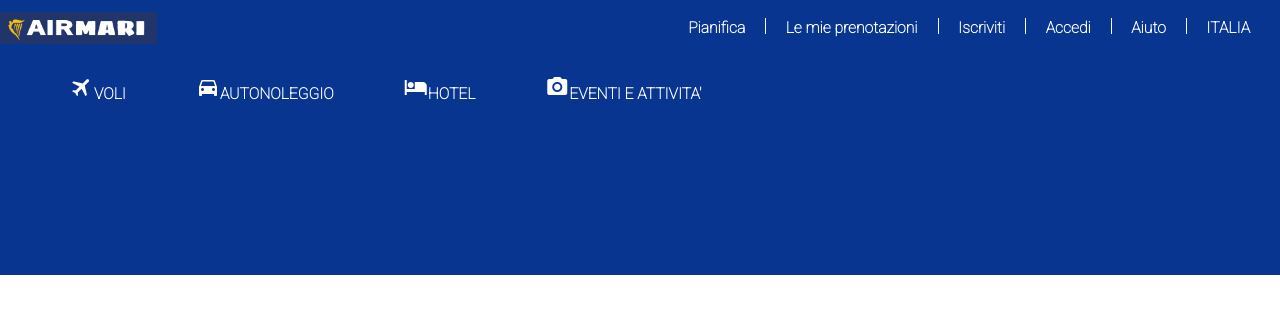
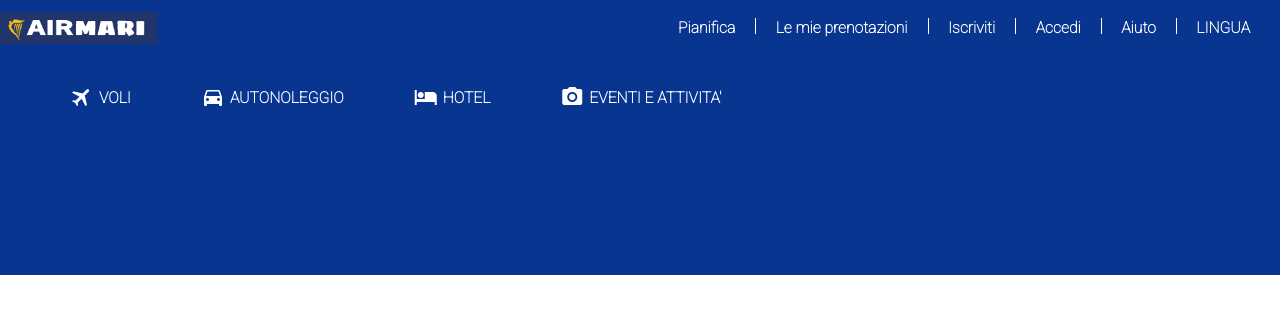
Before and after one commit to alemari-aesys/airmari, a React (Create React App) app: page / in a window 1280 px wide. Shown: the top 314 px of the page. Built offline with nearby package versions, Linux system fonts and the light colour scheme.

Commit message:
move folders

```diff
--- a/src/App.tsx
+++ b/src/App.tsx
@@ -1,5 +1,5 @@
 import React from "react";
-import Navbar from "./Navbar";
+import Navbar from "./components/Navbar";
 
 const App: React.FC = () => {
   return (
--- a/src/Navbar/Header/index.tsx
+++ b/src/components/Navbar/Header/index.tsx
@@ -1,6 +1,6 @@
 import React from 'react'
 import styled from "styled-components";
-import logo from "../../assets/logo.png";
+import logo from "../../../assets/logo.png";
 
 export default function Header() {
     const Header = styled.div`
@@ -67,7 +67,7 @@ export default function Header() {
             <Vl />
             <ListItem>Aiuto</ListItem>
             <Vl />
-            <ListItem>ITALIA</ListItem>
+            <ListItem>LINGUA</ListItem>
           </UnorderedList>
         </Nav>
       </Header>
--- a/src/Navbar/SearchWidget/index.tsx
+++ b/src/components/Navbar/SearchWidget/index.tsx
@@ -16,17 +16,23 @@ export default function SearchWidget() {
     const Option = styled.div`
         color: white;
         margin: 0 40px 0 30px;
+        display: flex;
+        justify-content: center;
+        align-items: center;
+        cursor: pointer;
     `;
 
     const ButtonsContainer = styled.div`
         display: flex;
         margin-left: 40px;
+        padding-top: 10px;
         justify-content: baseline;
         align-items: baseline;
     `;
 
     const Title = styled.div`
     display: inline-block;
+    margin-left: 5px;
     `;
 
     return (
@@ -35,7 +41,7 @@ export default function SearchWidget() {
                 <ButtonsContainer>
                     <Option>
                     <span style={{transform: "rotate(45deg)"}} className="material-icons">flight</span>
-                        VOLI
+                        <Title>VOLI</Title>
                     </Option>
                     <Option>
                         <span className="material-icons">directions_car</span>
@@ -45,11 +51,11 @@ export default function SearchWidget() {
                     </Option>
                     <Option>
                     <span className="material-icons">hotel</span>
-                        HOTEL
+                        <Title>HOTEL</Title>
                     </Option>
                     <Option>
                     <span className="material-icons">photo_camera</span>
-                        EVENTI E ATTIVITA'
+                        <Title>EVENTI E ATTIVITA'</Title>
                     </Option>
                 </ButtonsContainer>
             </SearchWidget>
```
Also changed, not shown: src/components/Navbar/index.tsx (renamed from src/Navbar/index.tsx).
